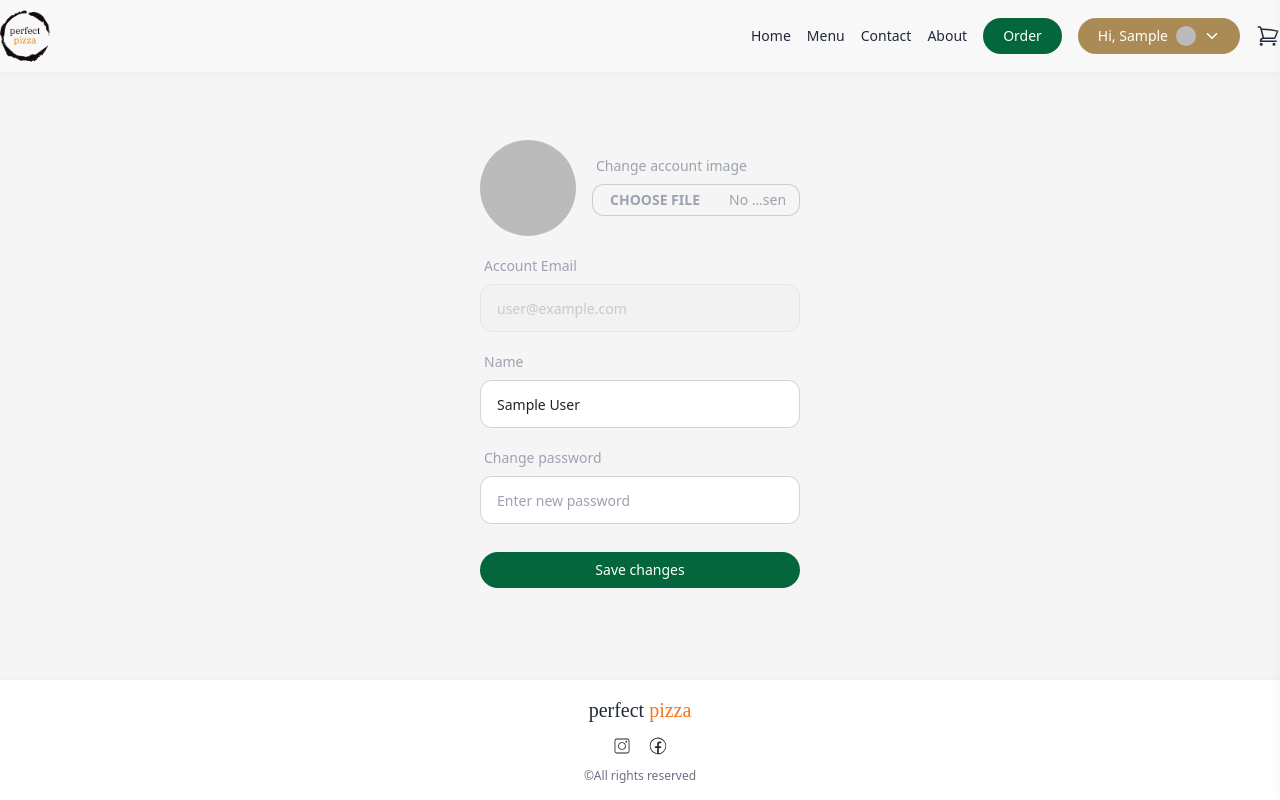
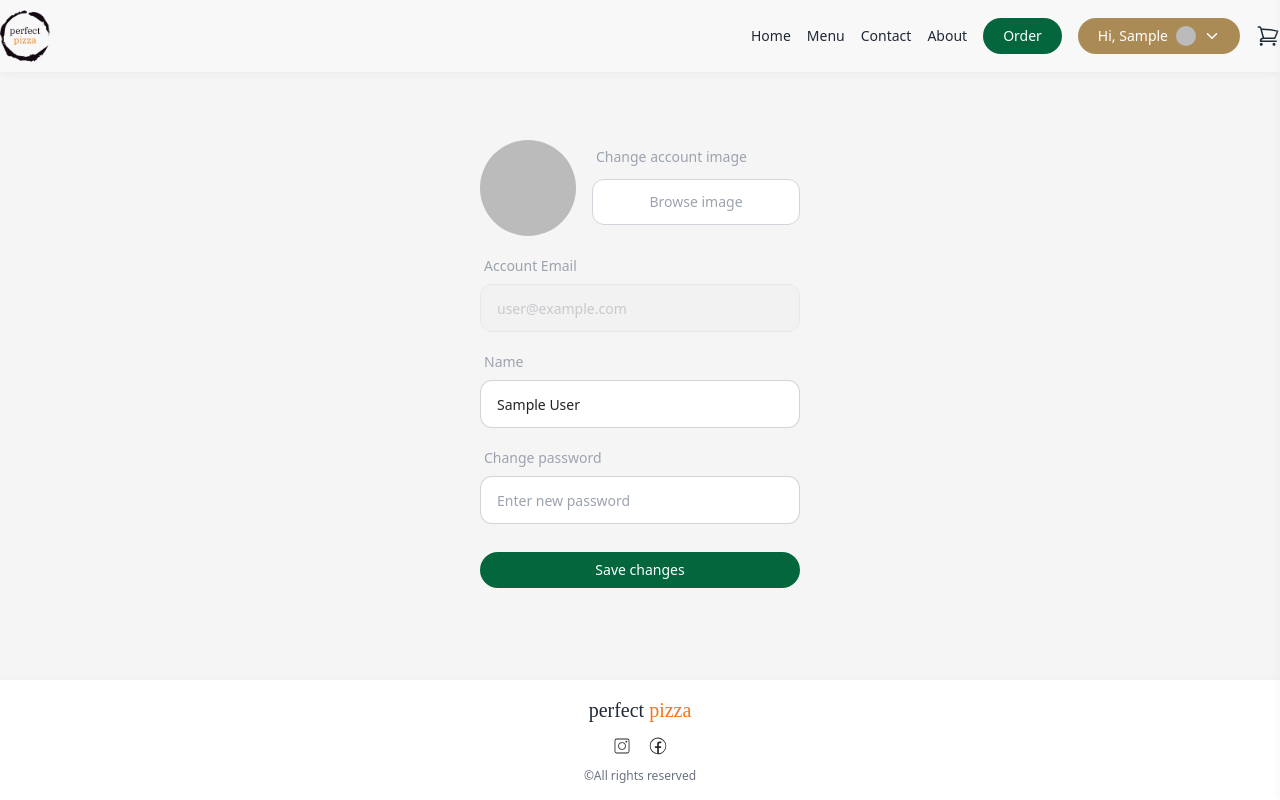
Before and after one commit to srdjan-gr/pizza-order, a Next.js app: page /userProfile in a window 1280 px wide. Built offline with nearby package versions, Linux system fonts and the light colour scheme; no server answers; sample sign-in values are in the browser's storage.

Commit message:
User image update

```diff
--- a/next.config.js
+++ b/next.config.js
@@ -6,6 +6,14 @@ const nextConfig = {
                 protocol: 'https',
                 hostname: '*.googleusercontent.com',
             },
+            {
+                protocol: 'https',
+                hostname: 'perfect-pizza.s3.amazonaws.com',
+            },
+            {
+                protocol: 'http',
+                hostname: 'localhost:3000',
+            },
         ],
     },
 }
--- a/package.json
+++ b/package.json
@@ -10,6 +10,7 @@
   },
   "dependencies": {
     "@auth/mongodb-adapter": "^2.0.4",
+    "@aws-sdk/client-s3": "^3.454.0",
     "bcrypt": "^5.1.1",
     "mongodb": "^6.3.0",
     "mongoose": "^8.0.1",
@@ -18,7 +19,8 @@
     "react": "^18",
     "react-dom": "^18",
     "react-hot-toast": "^2.4.1",
-    "react-icons": "^4.12.0"
+    "react-icons": "^4.12.0",
+    "uniqid": "^5.4.0"
   },
   "devDependencies": {
     "@types/node": "20.9.0",
--- a/src/app/api/register/route.js
+++ b/src/app/api/register/route.js
@@ -1,6 +1,7 @@
 import User  from "../../models/User"
 import mongoose from "mongoose"
 
+// Create user function
 export async function POST (request){
 
     const body = await request.json()
--- /dev/null
+++ b/src/app/api/upload/route.js
@@ -0,0 +1,49 @@
+import { S3Client, PutObjectCommand } from "@aws-sdk/client-s3"
+import uniqid from 'uniqid';
+
+export async function POST(req){
+
+    const data = await req.formData()
+
+    if(data.get('file')){
+        const file = data.get('file')
+
+        const s3client = new S3Client({
+            region: 'eu-central-1',
+            credentials: {
+                accessKeyId: process.env.AWS_ACCESS_KEY,
+                secretAccessKey: process.env.AWS_SECRET_KEY,
+            },
+        })
+
+        const fileName = file.name.split('.')[0]
+        const ext = file.name.split('.').slice(-1)[0]
+        const newFileName =uniqid() + '-' + fileName + '.' + ext
+        // const newFileName =uniqid() + '.' + ext
+
+
+        // Kreiranje  chunk i buffer u kome se nalazi fajl
+        const chunks = []
+        for await (const chunk of file.stream()){
+            chunks.push(chunk)
+        }
+
+        const buffer = Buffer.concat(chunks)
+
+
+        // Upload u AWS
+        s3client.send(new PutObjectCommand({
+            Bucket: 'perfect-pizza',
+            Key: newFileName,
+            ACL: 'public-read',
+            ContentType: file.type,
+            Body: buffer,
+        }))
+
+
+        return Response.json('https://perfect-pizza.s3.amazonaws.com/' + newFileName)
+
+    }
+
+    return Response.json(true)
+}
--- a/src/app/api/userProfile/route.js
+++ b/src/app/api/userProfile/route.js
@@ -4,6 +4,7 @@ import { authOptions } from "@/app/api/auth/[...nextauth]/route";
 import { User } from "@/app/models/User";
 
 
+// Update user profile function
 export async function PUT(req){
 
     mongoose.connect(process.env.MONGO_URL);
@@ -14,12 +15,24 @@ export async function PUT(req){
 
     // const user = User.findOne({email)
 
-    console.log({session, data})
+    // console.log({session, data})
 
-    if('name' in data ){
+    const update = {}
+
+    if('name' in data){
+        update.name = data.name
+    }
+
+
+    if('image' in data){
+        update.image = data.image
+    }
+
+    if(Object.keys(update).length > 0 ){
         // update user name
         // UpdateOne - trazimo korisnika u bazi po email koji dolazi iz sessije i updejtujemo podatke
-        await User.updateOne({email}, {name: data.name})
+        // await User.updateOne({email}, {name: data.name})
+        await User.updateOne({email}, update)
     }
 
     return Response.json(true)
--- a/src/app/models/User.js
+++ b/src/app/models/User.js
@@ -1,8 +1,10 @@
 const { Schema, models, model } = require("mongoose");
-import bcrypt from "bcrypt";
 
+// Mongo User Model
 const UserSchema = new Schema({
-    name: {type: String},
+    name: {
+        type: String
+    },
     email: {
         type: String,
         requireed: true,
@@ -10,8 +12,11 @@ const UserSchema = new Schema({
     },
     password: {
         type: String,
-        reguired:true,
-    }
+        reguired: true,
+    },
+    image: {
+        type: String
+    },
 }, {timestamps: true})
 
 
--- a/src/components/ProfileForm.jsx
+++ b/src/components/ProfileForm.jsx
@@ -19,15 +19,18 @@ const ProfileForm = () => {
   const sessionStatus = session.status
 
   const userData = session.data?.user
-  const userImage = userData?.image
+//   const userImage = userData?.image
 
   const [ name, setName ] = useState('')
+  const [ userImage, setUserImage ] = useState('')
   const [ savingChanges, setSavingChanges ] = useState(false)
+  const [ uploadingImage, setUploadingImage ] = useState(false)
 
 
   useEffect(() => {
     if(sessionStatus === 'authenticated'){
         setName(userData?.name)
+        setUserImage(userData?.image )
     }
   }, [sessionStatus, session])
 
@@ -40,15 +43,35 @@ const ProfileForm = () => {
     const response = await fetch('/api/userProfile', {
         method: 'PUT',
         headers: {'Content-Type': 'application/json'},
-        body: JSON.stringify({name:name})
+        body: JSON.stringify({name:name, image: userImage})
     })
 
 
-
-    setSavingChanges(false)
     if(response){
         toast.success('User info updated!')
-        setName('')
+    }
+    setSavingChanges(false)
+  }
+
+
+  const handleImageChange = async (e) => {
+
+    setUploadingImage(true)
+
+    const file = e.target.files
+
+    if(file.length === 1) {
+        const data = new FormData
+        data.set('file', file[0])
+
+        const response = await fetch('./api/upload', {
+            method: 'POST',
+            body: data,
+        })
+
+        const imageAwsLink = await response.json()
+        setUserImage(imageAwsLink)
+        setUploadingImage(false)
     }
   }
 
@@ -61,17 +84,27 @@ const ProfileForm = () => {
           onSubmit={handleProfileInfoUpdate}
         >
             <div className='w-full max-w-xs mb-3 flex items-center justify-center gap-4'>
-                <Image className='rounded-full mt-3' src={userImage} width={100} height={100} alt='avatar'/>
+
+                {userImage && (
+                    <Image className='rounded-full mt-3 object-contain' src={userImage} width={100} height={100} alt='avatar' />
+                    // <img src={userImage} alt="avatar" className='w-10 h-10' />
+                )}
 
                 <div className="form-control w-full max-w-xs">
-                    <label className="label">
+                    <label className="label mb-1">
                         <span className="label-text text-gray-400">Change account image</span>
                     </label>
-                    <input
-                        type="file"
-                        className="file-input file-input-sm file-input-ghost file-input-bordered w-full max-w-xs text-gray-400  focus:text-gray-400 rounded-xl"
-                        placeholder=''
-                    />
+
+                    <label className='rounded-xl w-full max-w-xs'>
+                        <input type="file" name="" id=""
+                            className='hidden'
+                            onChange={handleImageChange}
+                        />
+                        <span
+                            className=' text-gray-400 rounded-xl w-full max-w-xs text-center p-3 border-[1px] border-gray-300 cursor-pointer bg-white flex items-center justify-center gap-3'>Browse image
+                            {uploadingImage &&  <Spinner />}
+                        </span>
+                    </label>
                 </div>
             </div>
 
```
Also changed, not shown: 1 other file (tests, documents, lock files or other folders).
